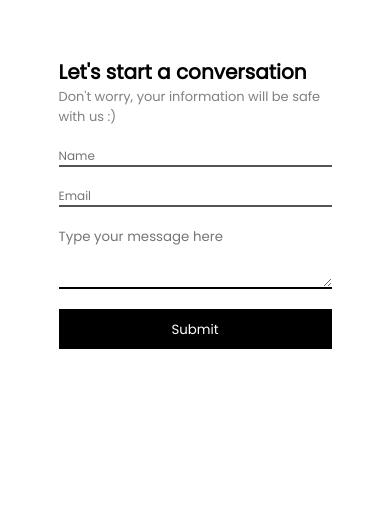
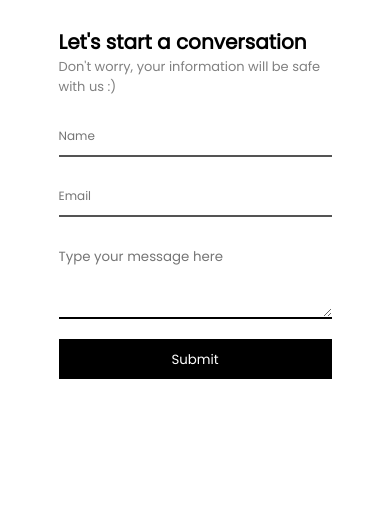
Before and after one commit to raison024/thepianoacademy, a plain HTML site: page index.html in a window 390 px wide. Shown: the part 320-844 px from the top of the page. Drawn offline with Linux system fonts and the light colour scheme.

Commit message:
first commit

```diff
--- a/index.css
+++ b/index.css
@@ -40,6 +40,8 @@ input[type=text], input[type=email]{
     border-color: black;
     margin-top: 20px;
     font-size: 12px;
+    padding: 0;
+    padding-block: 10px;
 }
 
 textarea:focus, input:focus{
@@ -58,7 +60,7 @@ input[type=button]{
 
 textarea{
     color: #000;
-    padding: 8px;
+    padding-block: 10px;
     width: 100%;
     border-width: 0;
     background-color: transparent;
@@ -466,11 +468,9 @@ textarea{
 
     input[type=text], input[type=email]{
       width: 70vw;
-      padding: 0;
     }
     textarea{
       width: 70vw;
-      padding: 0;
     }
     .custom-btn{
       width: 100%;
```
